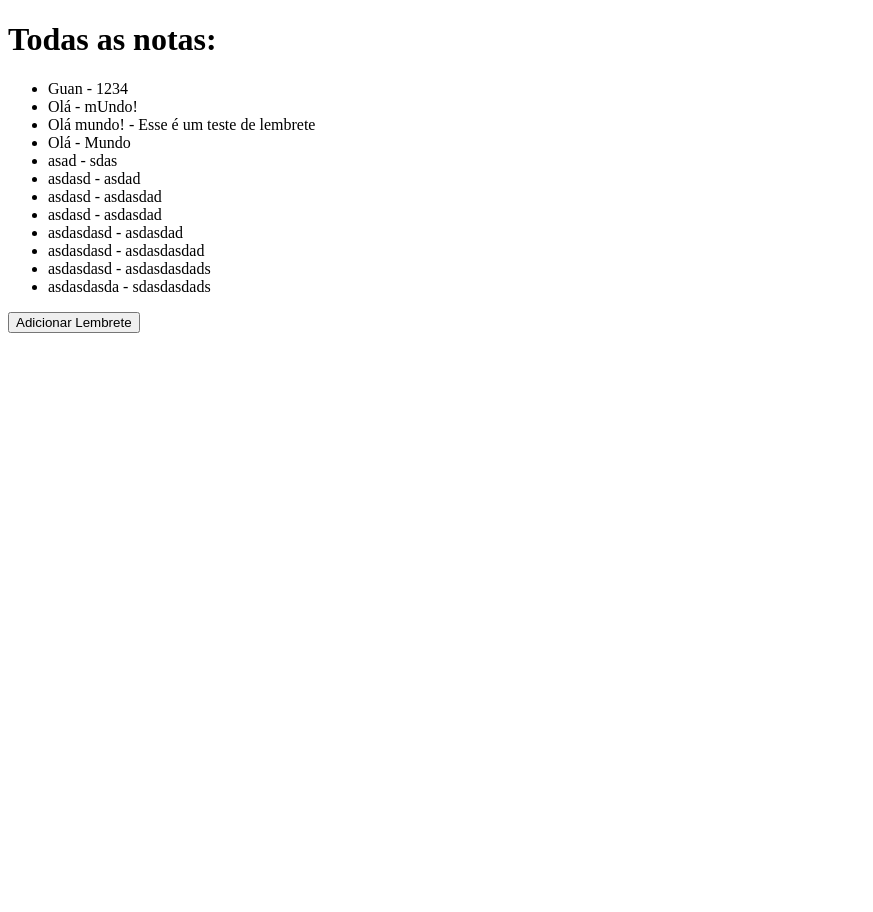
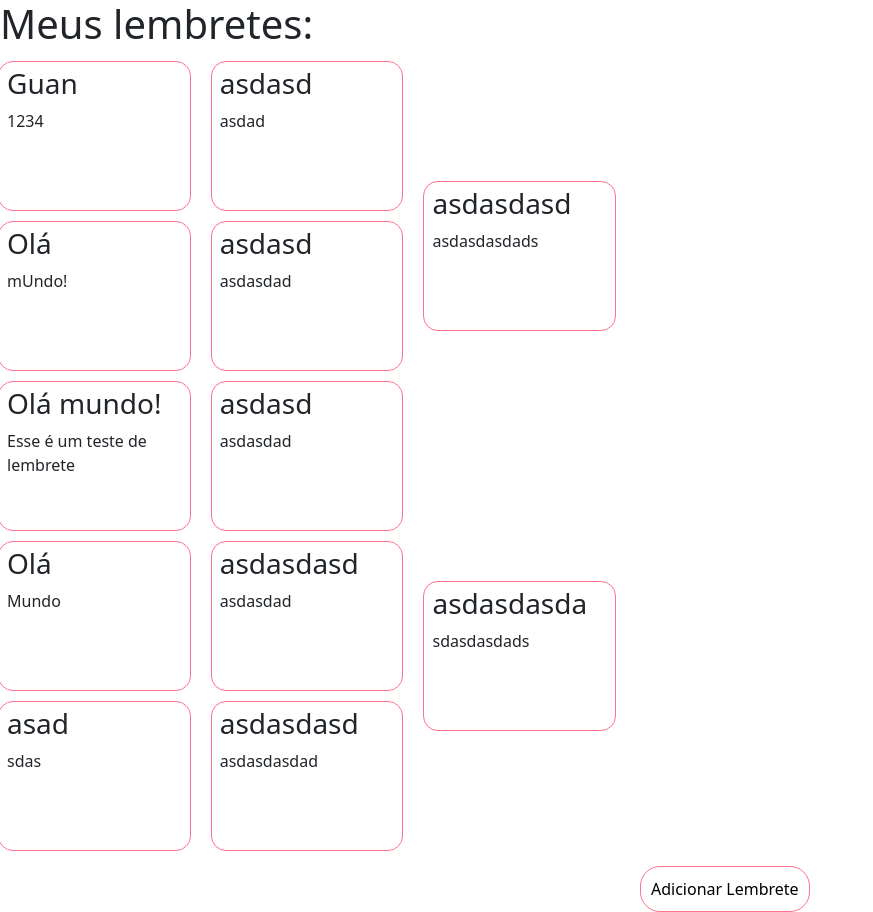
Before and after one commit to gustavoandriani/projeto_lembretes, a Django app: page / in a window 1280 px wide. Shown: the whole page, without its empty margins (0-873 px from the left). Before the commit the page ends 333 px from the top, so only its background shows below. Run offline with Django 4.2, Linux system fonts and the light colour scheme; data comes from the database, SQL or seed files in the repository; both versions use the stored data as it was after the commit.

Commit message:
Adicionando estilo

```diff
--- a/lembretes/static/lembretes/css/index.css
+++ b/lembretes/static/lembretes/css/index.css
@@ -1,33 +1,56 @@
-.popup {
-  display: none;
-  position: fixed;
-  z-index: 1;
-  left: 0;
-  top: 0;
-  width: 100%;
-  height: 100%;
-  overflow: auto;
-  background-color: rgba(0, 0, 0, 0.4);
+@import url('https://fonts.googleapis.com/css2?family=Source+Sans+Pro:wght@400;700&display=swap');
+
+* {
+  padding: 0;
+  margin: 0;
 }
 
-.popup-conteudo {
-  background-color: white;
-  margin: 15% auto;
-  padding: 20px;
-  border: 1px solid #888;
-  width: 80%;
+html {
+  font-family: 'Source Sans Pro', sans-serif;
 }
 
-.fechar {
-  color: #aaa;
-  float: right;
-  font-size: 28px;
-  font-weight: bold;
+body {
+  width: 100%;
+  font-size: 16px;
 }
 
-.fechar:hover,
-.fechar:focus {
-  color: black;
-  text-decoration: none;
-  cursor: pointer;
+#todos-lembretes {
+  width: min-content;
+  height: 100vh;
+  display: flex;
+  align-items: center;
+  justify-content: flex-start;
+  flex-direction: column;
 }
+#todos-lembretes > .card-lembrete {
+  border: 1px solid #FF718D;
+  border-radius: 15px;
+  min-width: 150px;
+  min-height: 150px;
+  max-width: 250px;
+  max-height: 250px;
+
+  padding-left: 8px;
+  padding-top: 5px;
+  padding-right: 8px;
+  padding-bottom: 5px;
+
+  margin: auto;
+  margin-left: 10px;
+  margin-right: 10px;
+}
+
+#botao {
+  width: 100%;
+  height: 10vh;
+}
+
+button.adicionar-lembrete {
+  border: 1px solid #FF718D;
+  padding: 10px;
+  background: none;
+  border-radius: 20px;
+  position: relative;
+  top: 10px;
+  left: 50%;
+}
--- a/lembretes/templates/base.html
+++ b/lembretes/templates/base.html
@@ -9,9 +9,13 @@
   {% load static %}
   <script src="{% static 'lembretes/js/script.js' %}"></script>
   <link rel="stylesheet" href="{% static 'lembretes/css/index.css' %}">
+  <link href="https://cdn.jsdelivr.net/npm/bootstrap@5.3.0-alpha3/dist/css/bootstrap.min.css" rel="stylesheet" integrity="sha384-KK94CHFLLe+nY2dmCWGMq91rCGa5gtU4mk92HdvYe+M/SXH301p5ILy+dN9+nJOZ" crossorigin="anonymous">
 </head>
 <body>
   {% block content %}
   {% endblock %}
+
+  <script src="https://cdn.jsdelivr.net/npm/@popperjs/core@2.11.7/dist/umd/popper.min.js" integrity="sha384-zYPOMqeu1DAVkHiLqWBUTcbYfZ8osu1Nd6Z89ify25QV9guujx43ITvfi12/QExE" crossorigin="anonymous"></script>
+  <script src="https://cdn.jsdelivr.net/npm/bootstrap@5.3.0-alpha3/dist/js/bootstrap.min.js" integrity="sha384-Y4oOpwW3duJdCWv5ly8SCFYWqFDsfob/3GkgExXKV4idmbt98QcxXYs9UoXAB7BZ" crossorigin="anonymous"></script>
 </body>
 </html>
--- a/lembretes/templates/lista_lembrete.html
+++ b/lembretes/templates/lista_lembrete.html
@@ -1,13 +1,16 @@
 {% extends './base.html' %}
 
 {% block content %}
-    <h1>Todas as notas:</h1>
-    <ul>
+    <h1>Meus lembretes:</h1>
+    <div id="todos-lembretes" class="row">
         {% for lembrete in lembretes %}
-            <li>{{ lembrete.title }} - {{ lembrete.text }}</li>
+            <div class="card-lembrete">
+                <h3 class="titulo-lembrete">{{ lembrete.title }}</h3>
+                <p class="texto-lembrete">{{ lembrete.text }}</p>
+            </div>
         {% empty %}
-            <li>Nenhuma nota encontrada.</li>
+            <span>Nenhuma nota encontrada.</span>
         {% endfor %}
-    </ul>
-    <button onclick="abrirPopup()">Adicionar Lembrete</button>
+    </div>
+    <button class="adicionar-lembrete" onclick="abrirPopup()">Adicionar Lembrete</button>
 {% endblock %}
```
Also changed, not shown: db.sqlite3.
